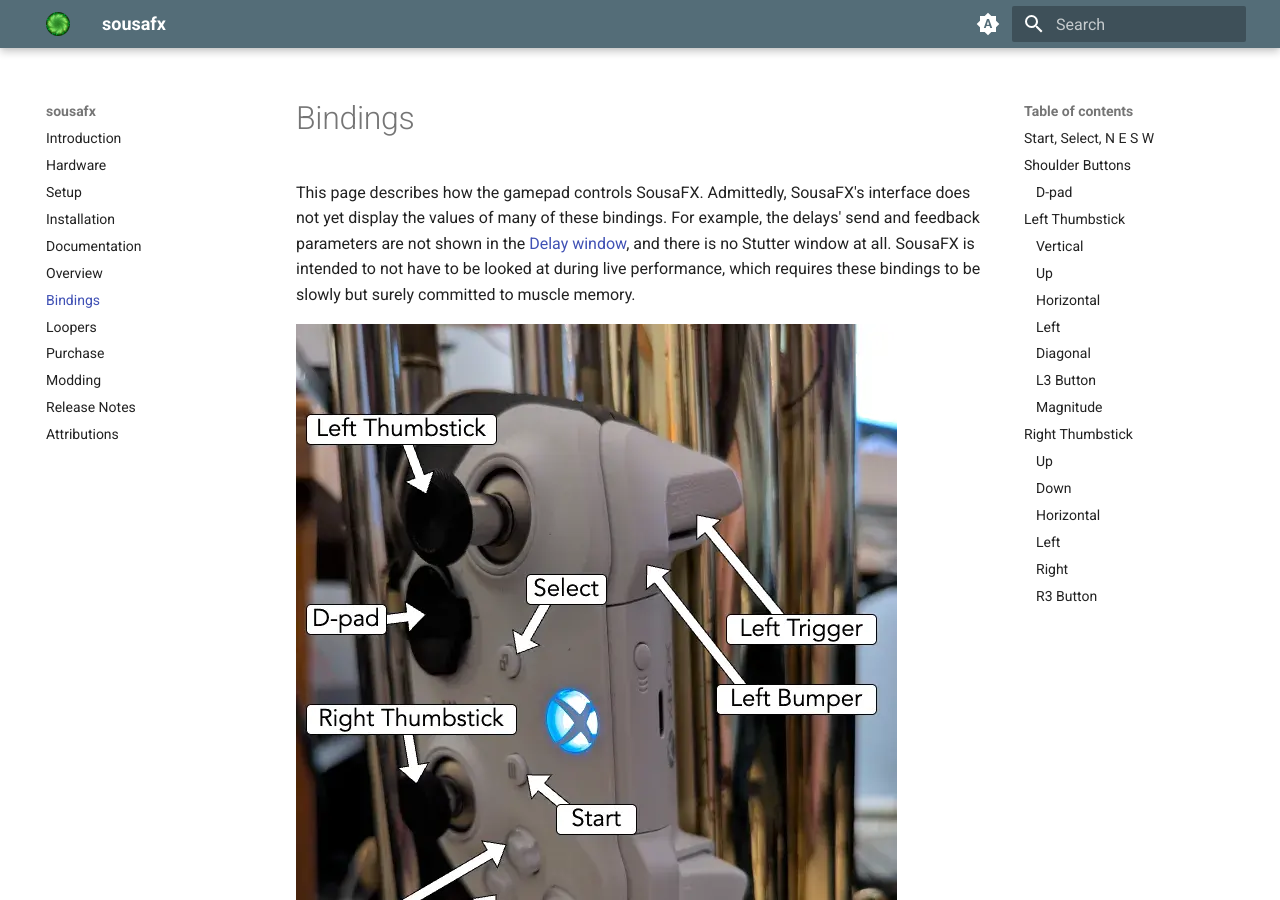
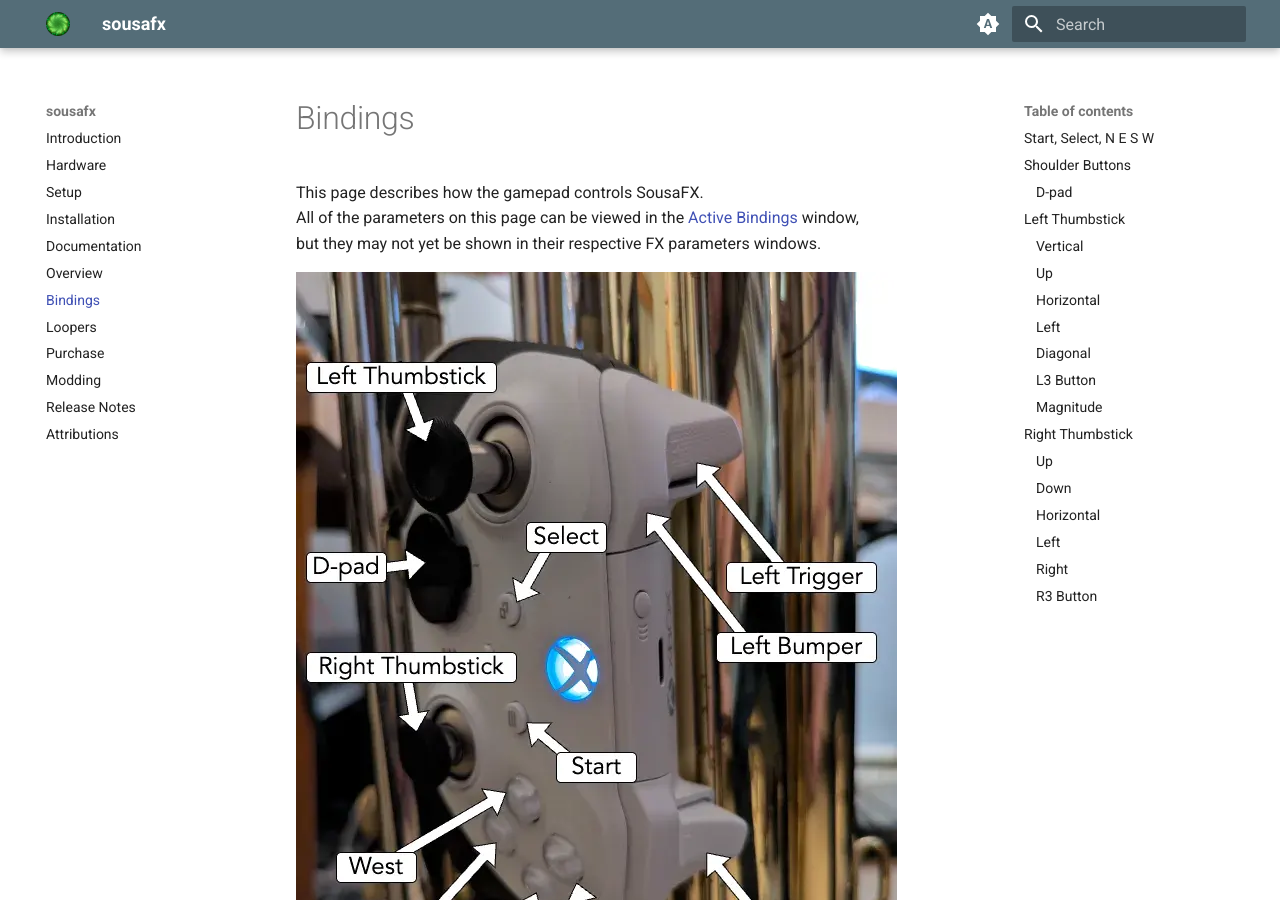
Before and after one commit to Sousastep/SousaFX-rnbo-docs, an MkDocs documentation site: the page built from docs/bindings.md, in a window 1280 px wide and 900 px high. Built offline with MkDocs 1.6.1 and Material for MkDocs 9.7.7, drawn with Linux system fonts in a browser that asks for light colours; the version menu is left out.

Commit message:
polish docs

```diff
--- a/docs/bindings.md
+++ b/docs/bindings.md
@@ -6,7 +6,9 @@
 
 # Bindings
 
-This page describes how the gamepad controls SousaFX. Admittedly, SousaFX's interface does not yet display the values of many of these bindings. For example, the delays' send and feedback parameters are not shown in the [Delay window](overview.md#delays), and there is no Stutter window at all. SousaFX is intended to not have to be looked at during live performance, which requires these bindings to be slowly but surely committed to muscle memory.
+This page describes how the gamepad controls SousaFX. <br>
+All of the parameters on this page can be viewed in the [Active Bindings](overview.md#active-bindings) window, <br>
+but they may not yet be shown in their respective FX parameters windows.
 
 ![gamepad](img/gamepad.webp)
 
```
Also changed, not shown: docs/attributions.md (+2 -0 lines), docs/overview.md (+9 -1 lines), docs/img/active_bindings.webp (added).
